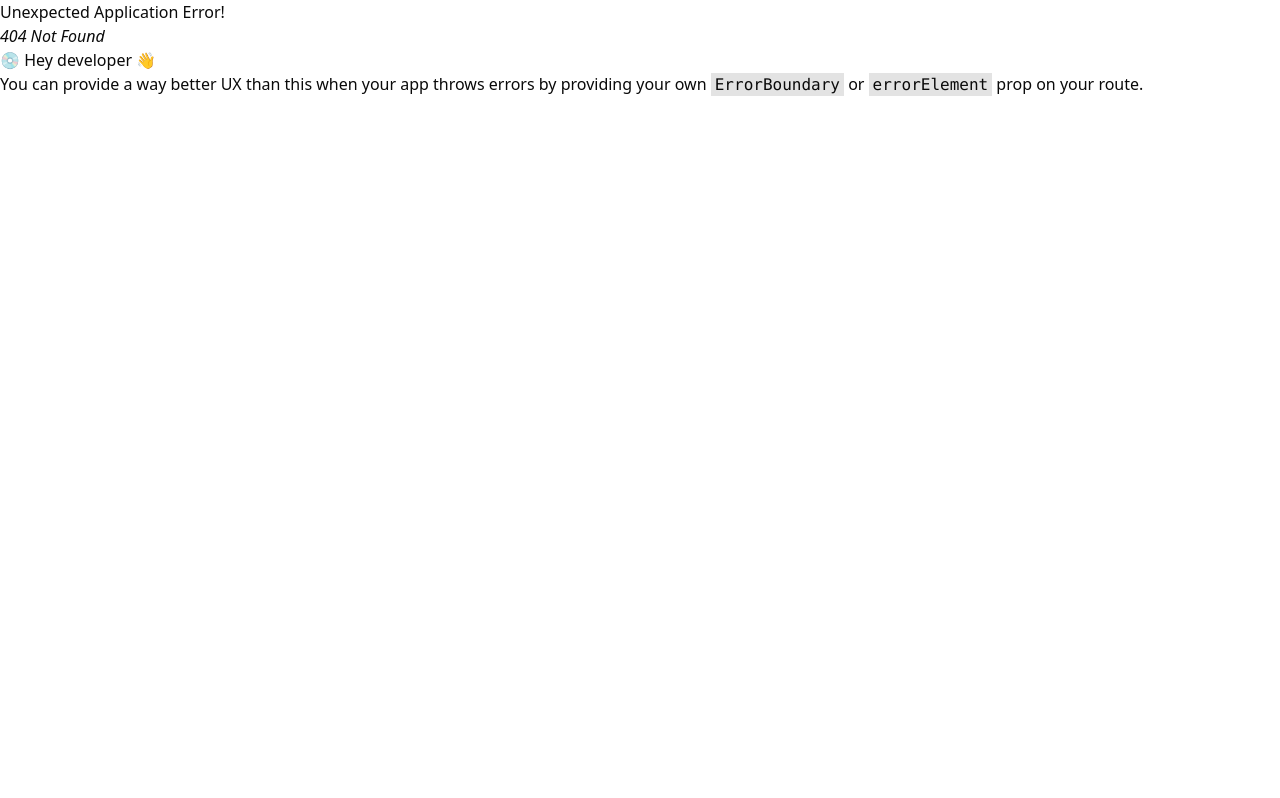
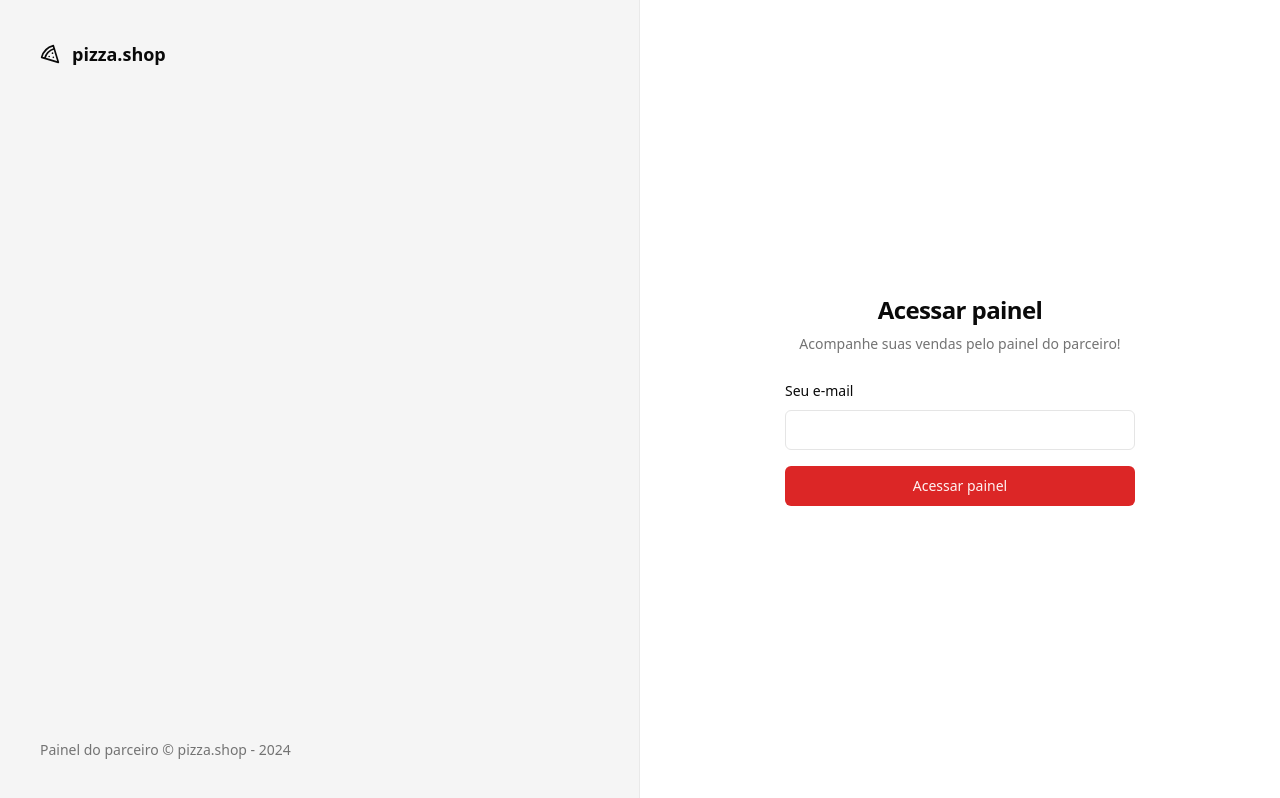
Before and after one commit to steniomoreira/pizzashop, a React (Vite) app: page /sign-in in a window 1280 px wide. Before the commit this address had no page. Built offline with nearby package versions, Linux system fonts and the light colour scheme.

Commit message:
feat: added react hook and toast sonner

```diff
--- a/package.json
+++ b/package.json
@@ -10,6 +10,7 @@
     "preview": "vite preview"
   },
   "dependencies": {
+    "@hookform/resolvers": "^3.4.0",
     "@radix-ui/react-label": "^2.0.2",
     "@radix-ui/react-slot": "^1.0.2",
     "class-variance-authority": "^0.7.0",
@@ -20,10 +21,13 @@
     "react": "^18.2.0",
     "react-dom": "^18.2.0",
     "react-helmet-async": "^2.0.5",
+    "react-hook-form": "^7.51.4",
     "react-router-dom": "^6.23.1",
+    "sonner": "^1.4.41",
     "sort-by": "^1.2.0",
     "tailwind-merge": "^2.3.0",
-    "tailwindcss-animate": "^1.0.7"
+    "tailwindcss-animate": "^1.0.7",
+    "zod": "^3.23.8"
   },
   "devDependencies": {
     "@rocketseat/eslint-config": "^2.2.2",
--- a/src/App.tsx
+++ b/src/App.tsx
@@ -2,6 +2,7 @@ import './global.css'
 
 import { Helmet, HelmetProvider } from 'react-helmet-async'
 import { RouterProvider } from 'react-router-dom'
+import { Toaster } from 'sonner'
 
 import { router } from './routes'
 
@@ -9,6 +10,7 @@ export function App() {
   return (
     <HelmetProvider>
       <Helmet titleTemplate="%s | pizza.shop" />
+      <Toaster richColors />
       <RouterProvider router={router} />
     </HelmetProvider>
   )
--- /dev/null
+++ b/src/pages/auth/sign-in.tsx
@@ -0,0 +1,67 @@
+import { Helmet } from 'react-helmet-async'
+import { useForm } from 'react-hook-form'
+import { toast } from 'sonner'
+import { z } from 'zod'
+
+import { Button } from '@/components/ui/button'
+import { Input } from '@/components/ui/input'
+import { Label } from '@/components/ui/label'
+
+const signInForm = z.object({
+  email: z.string().email(),
+})
+
+type SignInForm = z.infer<typeof signInForm>
+
+export function SignIn() {
+  const {
+    register,
+    handleSubmit,
+    formState: { isSubmitting },
+  } = useForm<SignInForm>()
+
+  async function handleSignIn(data: SignInForm) {
+    try {
+      await new Promise((resolve) => setTimeout(resolve, 2000))
+
+      toast.success('Enviamos um link de autenticação para seu e-mail', {
+        action: {
+          label: 'Reenviar',
+          onClick: () => handleSignIn(data),
+        },
+      })
+    } catch {
+      toast.error('Credinciais inválidas')
+    }
+  }
+
+  return (
+    <>
+      <Helmet title="Login" />
+
+      <div className="p-8">
+        <div className="flex w-[350px] flex-col justify-center gap-6">
+          <div className="flex flex-col gap-2 text-center">
+            <h1 className="text-2xl font-semibold tracking-tight">
+              Acessar painel
+            </h1>
+            <p className="text-sm text-muted-foreground">
+              Acompanhe suas vendas pelo painel do parceiro!
+            </p>
+          </div>
+
+          <form onSubmit={handleSubmit(handleSignIn)} className="space-y-4">
+            <div className="space-y-2">
+              <Label htmlFor="email">Seu e-mail</Label>
+              <Input id="email" type="email" {...register('email')} />
+            </div>
+
+            <Button className="w-full" type="submit" disabled={isSubmitting}>
+              Acessar painel
+            </Button>
+          </form>
+        </div>
+      </div>
+    </>
+  )
+}
--- a/src/pages/auth/sing-in.tsx
+++ /dev/null
@@ -1,37 +0,0 @@
-import { Helmet } from 'react-helmet-async'
-
-import { Button } from '@/components/ui/button'
-import { Input } from '@/components/ui/input'
-import { Label } from '@/components/ui/label'
-
-export function SingIn() {
-  return (
-    <>
-      <Helmet title="Login" />
-
-      <div className="p-8">
-        <div className="flex w-[350px] flex-col justify-center gap-6">
-          <div className="flex flex-col gap-2 text-center">
-            <h1 className="text-2xl font-semibold tracking-tight">
-              Acessar painel
-            </h1>
-            <p className="text-sm text-muted-foreground">
-              Acompanhe suas vendas pelo painel do parceiro!
-            </p>
-          </div>
-
-          <form className="space-y-4">
-            <div className="space-y-2">
-              <Label htmlFor="email">Seu e-mail</Label>
-              <Input id="email" type="email" />
-            </div>
-
-            <Button className="w-full" type="submit">
-              Acessar painel
-            </Button>
-          </form>
-        </div>
-      </div>
-    </>
-  )
-}
--- a/src/routes.tsx
+++ b/src/routes.tsx
@@ -3,7 +3,7 @@ import { createBrowserRouter } from 'react-router-dom'
 import { AppLayout } from './pages/_layouts/app'
 import { AuthLayout } from './pages/_layouts/auth'
 import { Dashboard } from './pages/app/dashboard'
-import { SingIn } from './pages/auth/sing-in'
+import { SignIn } from './pages/auth/sign-in'
 
 export const router = createBrowserRouter([
   {
@@ -14,6 +14,6 @@ export const router = createBrowserRouter([
   {
     path: '/',
     element: <AuthLayout />,
-    children: [{ path: '/sing-in', element: <SingIn /> }],
+    children: [{ path: '/sign-in', element: <SignIn /> }],
   },
 ])
```
Also changed, not shown: 1 other file (tests, documents, lock files or other folders).
